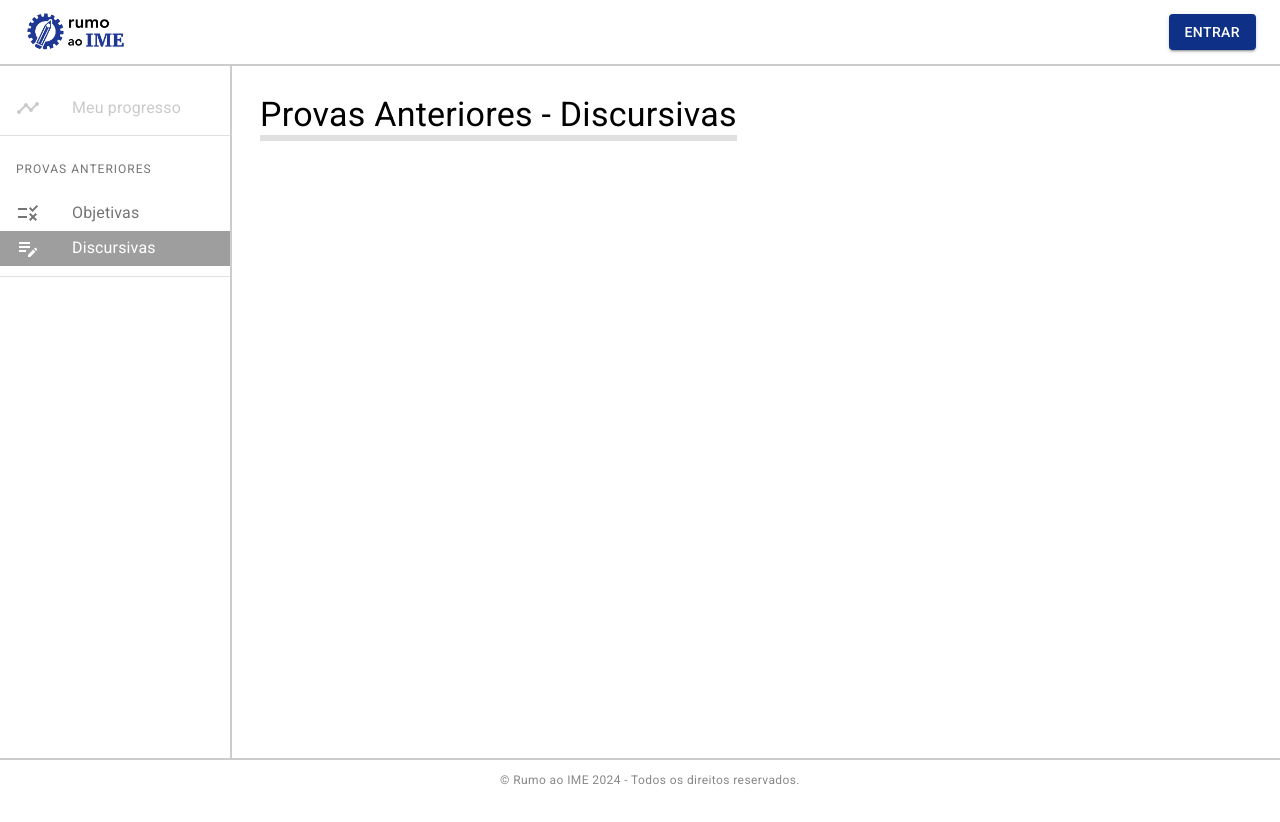
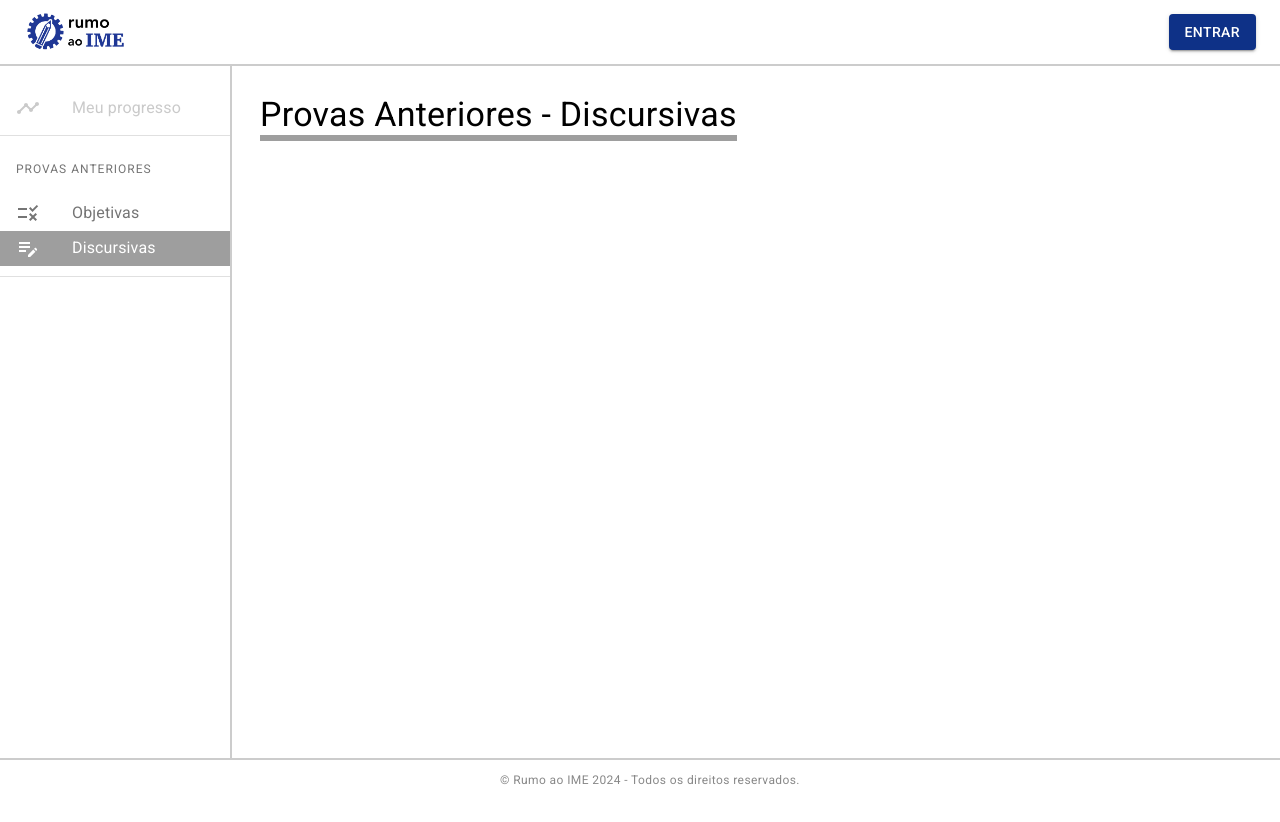
Before and after one commit to ajstourinho/rumoaoime, a React (Create React App) app in the folder frontend/: page /provas-anteriores/discursivas in a window 1280 px wide. Shown: the top 822 px of the page. Built offline with nearby package versions, Linux system fonts and the light colour scheme; what mathjax3-react would draw is missing.

Commit message:
Change underline color

```diff
--- a/frontend/src/pages/provasAnteriores/ProvasAnterioresDiscursivas.jsx
+++ b/frontend/src/pages/provasAnteriores/ProvasAnterioresDiscursivas.jsx
@@ -9,7 +9,7 @@ const ProvasAnterioresDiscursivas = () => {
     <>
       <CustomUnderlineTypography
         variant="h4"
-        underlineColor={theme.palette.rumoaoimeCustomColors.lightGrey}
+        underlineColor={theme.palette.rumoaoimeCustomColors.darkGrey}
       >
         Provas Anteriores - Discursivas
       </CustomUnderlineTypography>
```
